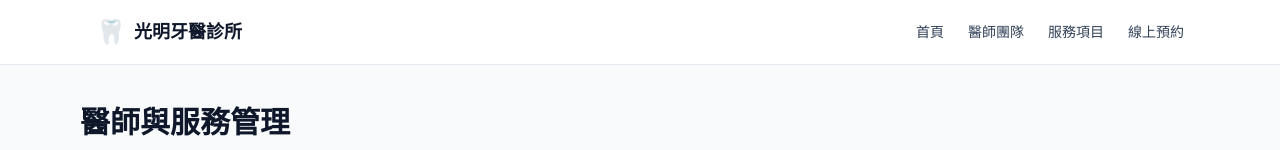
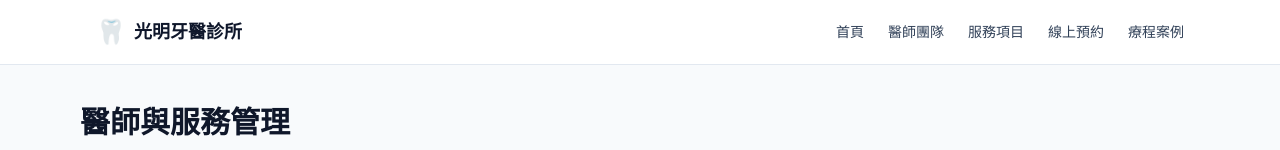
Before and after one commit to 48124812/dental-clinic, a Next.js app in the folder apps/web/: page /admin/catalog in a window 1280 px wide. Shown: the top 150 px of the page. Built offline with nearby package versions, Linux system fonts and the light colour scheme; no server answers.

Commit message:
feat: link case studies from public navigation

```diff
--- a/apps/web/src/app/page.tsx
+++ b/apps/web/src/app/page.tsx
@@ -41,6 +41,12 @@ export default async function HomePage() {
               className="inline-flex items-center justify-center rounded-full bg-sky-600 px-6 py-3 text-base font-semibold text-white shadow-sm hover:bg-sky-700 transition"
             >
               立即預約
+            </Link>
+            <Link
+              href="/cases"
+              className="inline-flex items-center justify-center rounded-full bg-white px-6 py-3 text-base font-semibold text-slate-900 ring-1 ring-slate-300 hover:bg-slate-50 transition"
+            >
+              療程案例
             </Link>
             <a
               href="tel:+886223456789"
--- a/apps/web/src/components/Header.tsx
+++ b/apps/web/src/components/Header.tsx
@@ -22,6 +22,7 @@ export function Header() {
           <Link href="/doctors" className="hover:text-sky-600 transition">醫師團隊</Link>
           <Link href="/services" className="hover:text-sky-600 transition">服務項目</Link>
           <Link href="/appointments/new" className="hover:text-sky-600 transition">線上預約</Link>
+          <Link href="/cases" className="hover:text-sky-600 transition">療程案例</Link>
         </nav>
 
         {/* Mobile hamburger (< sm) */}
```
